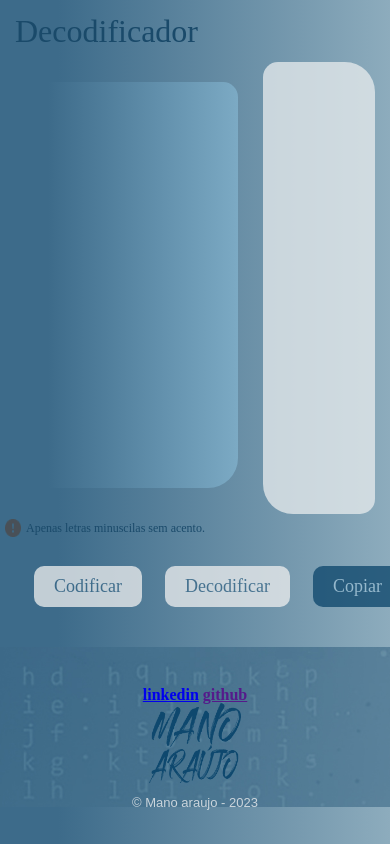
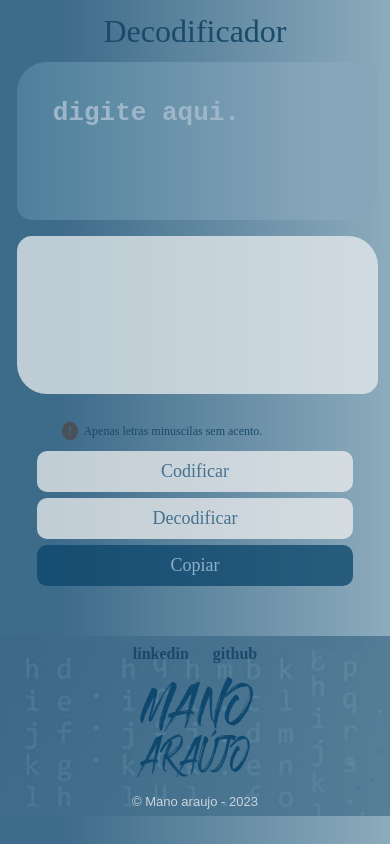
Before and after one commit to Manoaraujo/Decodificador, a plain HTML site: page index.html in a window 390 px wide. Drawn offline with Linux system fonts and the light colour scheme; a web font is replaced by a local one.

Commit message:
finalizando decodificador

```diff
--- a/index.html
+++ b/index.html
@@ -23,10 +23,11 @@
 
         <section class="caixaTexto">
 
-            <textarea name="areaTexto" class="caixaNaoCodificada" type="text" cols="15" rows="30"></textarea>
+            <textarea placeholder="digite aqui." name="areaTexto" class="caixaNaoCodificada" type="text" cols="15"
+                rows="20"></textarea>
             <br>
 
-            <textarea name="areaTexto" class="caixaCodificada" type="text" cols="15" rows="30"></textarea>
+            <textarea name="areaTexto" class="caixaCodificada" type="text" cols="15" rows="20"></textarea>
             <br>
 
         </section>
@@ -45,17 +46,16 @@
         </section>
 
     </main>
-    <br>
+
     <footer>
         <ul>
             <li> <a href="https://www.linkedin.com/in/germano-araujo/">linkedin</a></li>
-            <li><a href="">github</a></li>
+            <li><a href="https://github.com/Manoaraujo">github</a></li>
         </ul>
-<p></p>
+
         <img class="imagem-rodape" src="imagens/logo mano.png">
         <p class="copyright">&copy; Mano araujo - 2023</p>
     </footer>
-
 
 </body>
 
--- a/style.css
+++ b/style.css
@@ -13,7 +13,7 @@ h2 {
 }
 
 .caixaTexto {
-    height: 65%;
+    height: 60%;
     margin: 0 0 0 5px;
     display: flex;
     justify-content: space-between;
@@ -30,7 +30,7 @@ h2 {
     text-align: center;
     margin: 20px 10px 0;
     width: 60%;
-    height: 250px;
+    height: 230px;
     border-radius: 30px 15px;
     border: 0;
     background: linear-gradient(90deg, #3d6b8a 15%, #7caac4);
@@ -55,7 +55,7 @@ h2 {
     resize: none;
     text-align: center;
     width: 30%;
-    height: 400px;
+    height: 330px;
     border-radius: 15px 30px;
     border: 0;
     outline: none;
@@ -65,9 +65,10 @@ h2 {
 }
 
 textarea::placeholder {
-    width: 90%;
+    color: rgb(157, 183, 200);
     position: absolute;
-    padding: 20% 2%;
+    top: 40%;
+    left: 40%;
 }
 
 .vector {
@@ -75,7 +76,7 @@ textarea::placeholder {
 }
 
 .aviso {
-    margin: 5px;
+    margin: 5px 0 0 11%;
     font-size: small;
     display: flex;
     flex-direction: row;
@@ -88,8 +89,8 @@ textarea::placeholder {
     display: flex;
     flex-direction: row;
     align-items: flex-start;
-    padding: 24px;
     gap: 3px;
+    padding: 1% 0 1% 8%;
 
 
 }
@@ -113,7 +114,7 @@ textarea::placeholder {
 
 #botaoCode:hover {
     background-color: #0a446a;
-    color:#9bbfd4 ;
+    color: #9bbfd4;
     transform: scale(1.1);
     transition: 0.7s;
 
@@ -121,7 +122,7 @@ textarea::placeholder {
 
 #botaoDecode:hover {
     background-color: #0a446a;
-    color:#9bbfd4 ;
+    color: #9bbfd4;
     transform: scale(1.1);
     transition: 0.7s;
 
@@ -129,15 +130,16 @@ textarea::placeholder {
 
 
 #botaoCopy {
+
     background-color: #0a446a;
-    color:#9bbfd4 ;
+    color: #9bbfd4;
     font-family: Bruno Ace;
     border: none;
     padding: 10px 20px;
     border-radius: 10px;
     font-size: 18px;
     opacity: 75%;
-    margin: 0 10px;
+    margin: 0 0 0 44%;
     transform: scale(1);
     transition: 0.8s;
 
@@ -160,27 +162,109 @@ footer {
     background: url("imagens/binario.jpeg");
     background-repeat: no-repeat;
     background-size: cover;
-    padding: 40px 0;
-    height: 80px
+    height: 180px
 }
 
 .imagem-rodape {
     display: inline;
-    height: 80px;
+    height: 100px;
+    margin: 5px;
 
 }
 
 footer li {
-    color: black;
     font-weight: bold;
+    display: inline-block;
+    margin: 10px;
+
+}
+
+footer li a {
+    color: rgb(26, 74, 106);
     text-decoration: none;
-    display: inline-block;
+
+}
+
+footer li a:hover {
+    color: rgb(26, 74, 106);
+    text-decoration: underline;
+
 }
 
 .copyright {
 
-    font-family:Arial, Helvetica, sans-serif;
+    font-family: Arial, Helvetica, sans-serif;
     color: #cbd5dc;
     font-size: 13px;
     margin-top: 10px;
 }
+
+@media screen and (max-width: 480px) {
+
+
+    body {
+        display: flex;
+        flex-direction: column;
+    }
+
+    .caixaTexto {
+        display: flex;
+        flex-direction: column;
+        align-items: stretch;
+        width: auto;
+    }
+
+    .caixaNaoCodificada,
+    .caixaCodificada {
+        padding: 9px;
+        width: auto;
+        margin: 0 3%;
+        height: 140px;
+    }
+
+    textarea::placeholder {
+
+        color: rgb(157, 183, 200);
+        position: absolute;
+        top: 0;
+        left: 0;
+        padding: 10%
+    }
+
+
+    .caixaNaoCodificada {
+
+        background: linear-gradient(270deg, #88a6ba 15%, #4d7f9b);
+    }
+
+    .botoes {
+        display: flex;
+        flex-direction: column;
+        padding: 0 5%;
+        align-items: center;
+        width: auto;
+        gap: 6px;
+    }
+
+    .aviso {
+        margin: 3% 16%;
+    }
+
+    #botaoCopy,
+    #botaoCode,
+    #botaoDecode {
+        margin: 0 0;
+        width: 90%;
+    }
+
+    h2 {
+        text-align: center;
+    }
+
+    footer {
+        position: relative;
+        bottom: -50px;
+        width: auto;
+    }
+
+}
```
